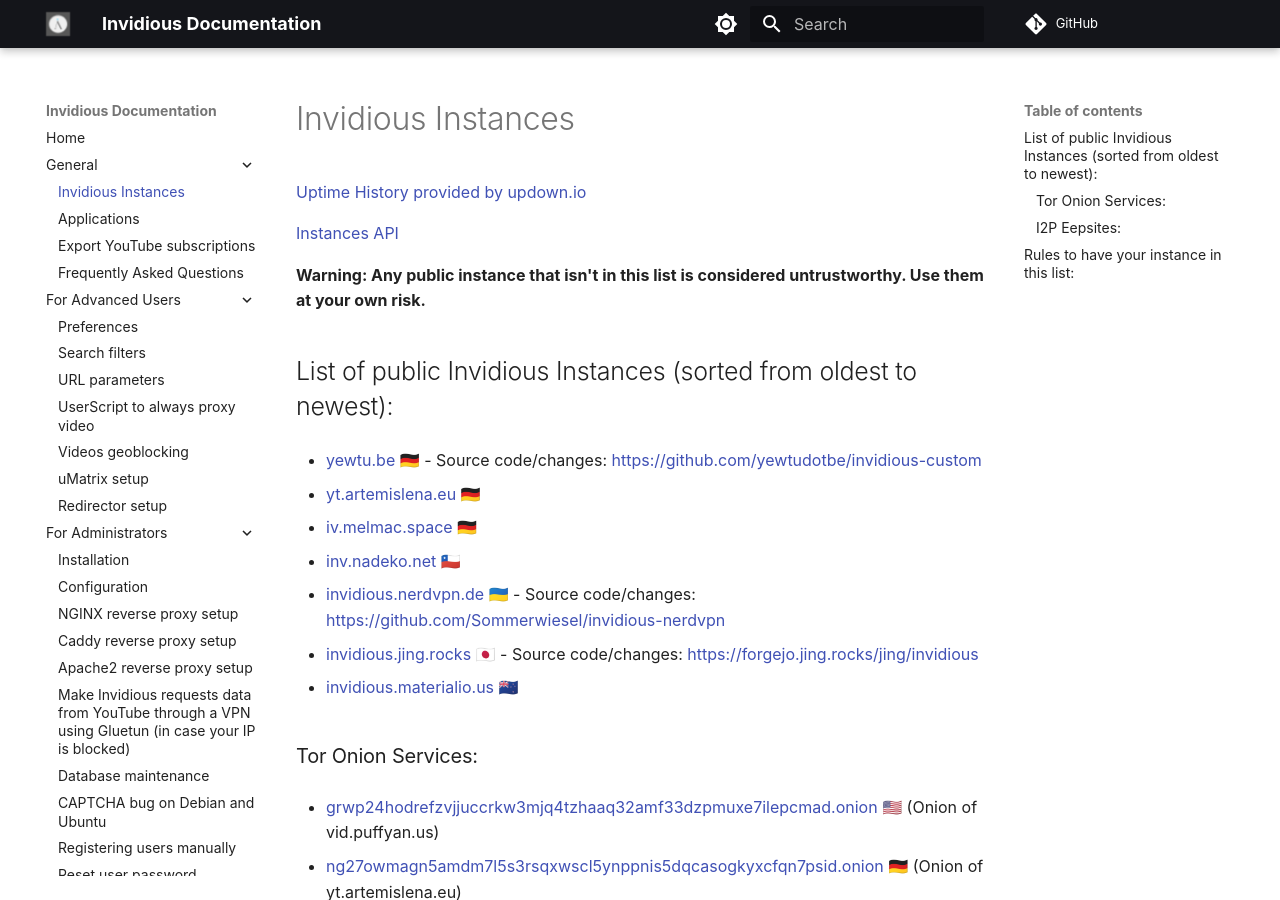
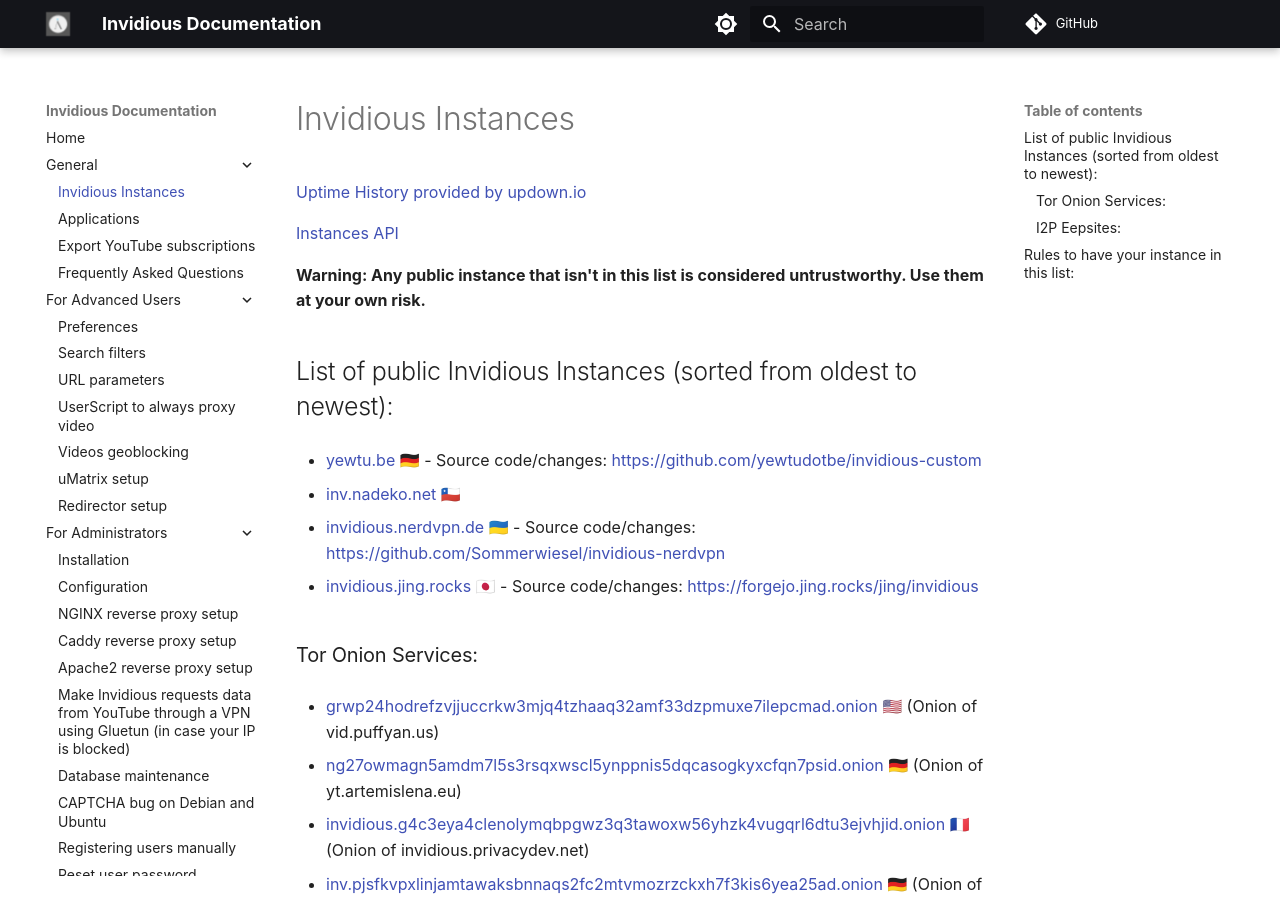
Before and after one commit to iv-org/documentation, an MkDocs documentation site: the page built from docs/instances.md, in a window 1280 px wide and 900 px high. Built offline with MkDocs 1.6.1 and Material for MkDocs 9.7.7, drawn with Linux system fonts in a browser that asks for light colours; comment, search, counter and statistics services are not loaded.

Commit message:
second pass on removing the broken instances

```diff
--- a/docs/instances.md
+++ b/docs/instances.md
@@ -10,17 +10,11 @@
 
 * [yewtu.be](https://yewtu.be) 🇩🇪 - Source code/changes: https://github.com/yewtudotbe/invidious-custom
 
-* [yt.artemislena.eu](https://yt.artemislena.eu) 🇩🇪
-
-* [iv.melmac.space](https://iv.melmac.space) 🇩🇪
-
 * [inv.nadeko.net](https://inv.nadeko.net) 🇨🇱
 
 * [invidious.nerdvpn.de](https://invidious.nerdvpn.de) 🇺🇦 - Source code/changes: https://github.com/Sommerwiesel/invidious-nerdvpn
 
 * [invidious.jing.rocks](https://invidious.jing.rocks) 🇯🇵 - Source code/changes: https://forgejo.jing.rocks/jing/invidious
-
-* [invidious.materialio.us](https://invidious.materialio.us) 🇳🇿
 
 ### Tor Onion Services:
 
```
